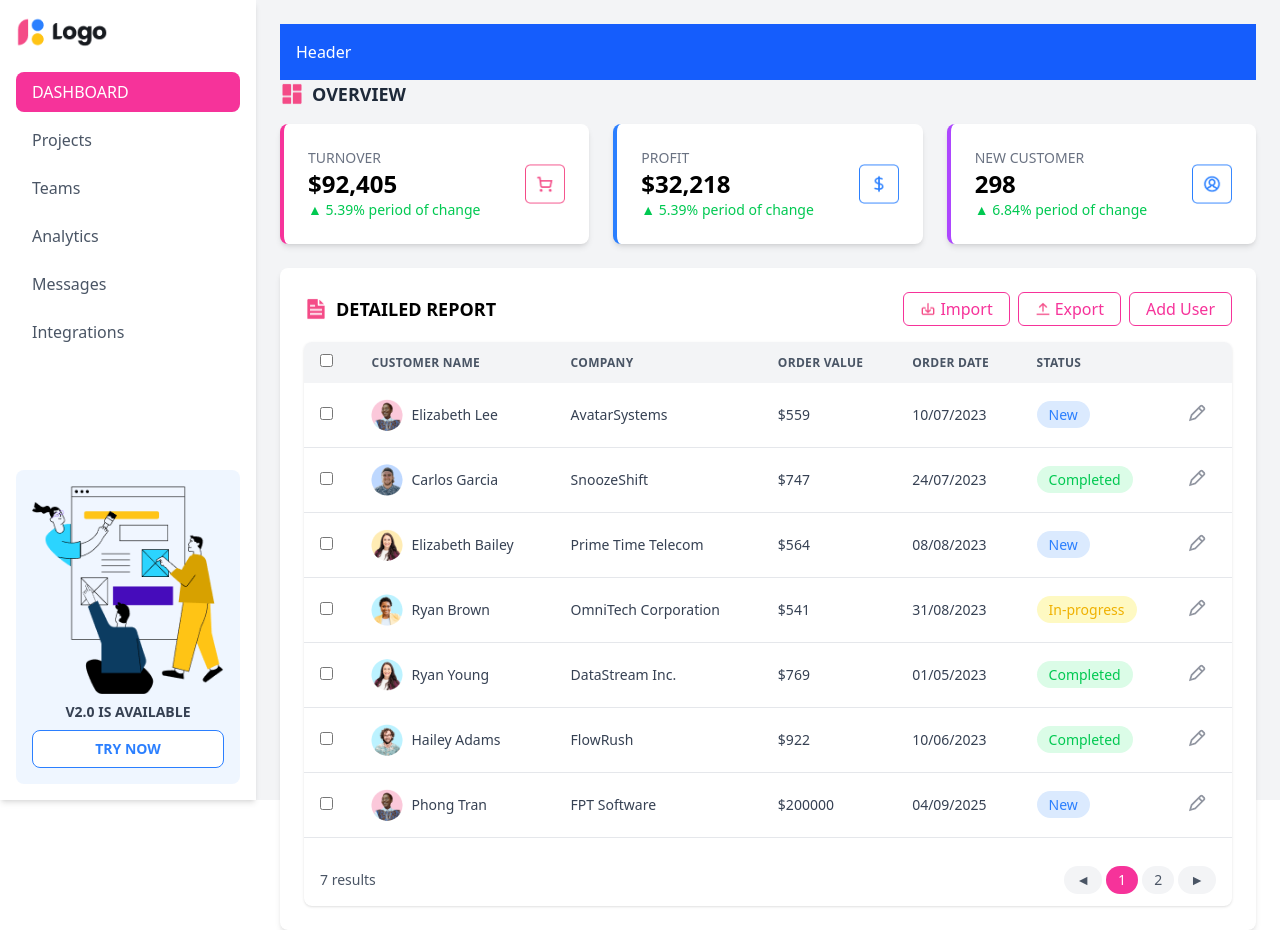
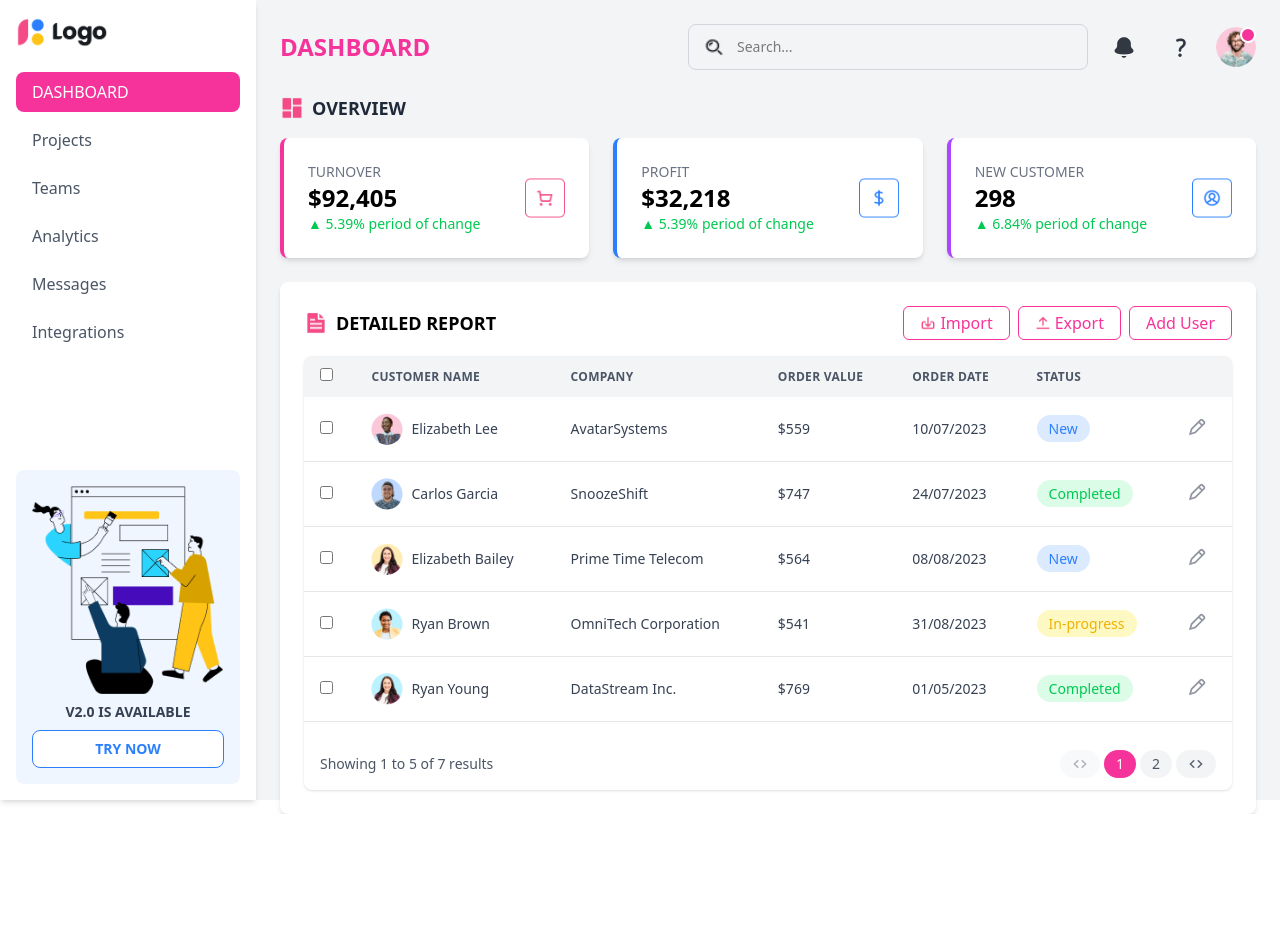
Before and after one commit to phongtran2004/22717861_TranDiPhong_ThucHanh-PTGDUD, a React (Vite) app in the folder lab07/22717861_TranDiPhong_ThucHanhPTGDUD_lab07/: page / in a window 1280 px wide. After the commit the page ends 814 px from the top, so only its background shows below. Built offline with nearby package versions, Linux system fonts and the light colour scheme; data requests are answered from the project's data file.

Commit message:
11. Css all admin app

```diff
--- a/lab07/22717861_TranDiPhong_ThucHanhPTGDUD_lab07/src/components/DataTable.jsx
+++ b/lab07/22717861_TranDiPhong_ThucHanhPTGDUD_lab07/src/components/DataTable.jsx
@@ -1,8 +1,43 @@
-import React from 'react';
+import React, { useState } from 'react';
+import codeIcon from '../assets/img/code-icon.png';
 
 const DataTable = ({ columns, data, showPagination = true, totalResults = 0 }) => {
+    const [currentPage, setCurrentPage] = useState(1);
+    const itemsPerPage = 5; // Số bản ghi mỗi trang (có thể thay đổi)
+
+    // Tính toán số trang
+    const totalPages = Math.ceil(totalResults / itemsPerPage);
+
+    // Lấy dữ liệu cho trang hiện tại
+    const startIndex = (currentPage - 1) * itemsPerPage;
+    const endIndex = startIndex + itemsPerPage;
+    const currentData = data.slice(startIndex, endIndex);
+
+    // Xử lý chuyển trang
+    const handlePrevious = () => {
+        if (currentPage > 1) {
+            setCurrentPage(currentPage - 1);
+        }
+    };
+
+    const handleNext = () => {
+        if (currentPage < totalPages) {
+            setCurrentPage(currentPage + 1);
+        }
+    };
+
+    const handlePageClick = (page) => {
+        setCurrentPage(page);
+    };
+
+    // Tạo mảng các số trang để hiển thị
+    const pageNumbers = [];
+    for (let i = 1; i <= totalPages; i++) {
+        pageNumbers.push(i);
+    }
+
     return (
-        <div className="rounded-lg shadow-sm overflow-x-auto">
+        <div className="mt-1.5 rounded-lg shadow-sm overflow-x-auto">
             {/* Bảng */}
             <table className="w-full text-left border-collapse">
                 <thead>
@@ -18,7 +53,7 @@ const DataTable = ({ columns, data, showPagination = true, totalResults = 0 }) =
                     </tr>
                 </thead>
                 <tbody>
-                    {data.map((row, rowIndex) => (
+                    {currentData.map((row, rowIndex) => (
                         <tr
                             key={rowIndex}
                             className="border-b border-gray-200 hover:bg-gray-50 transition-colors"
@@ -34,21 +69,42 @@ const DataTable = ({ columns, data, showPagination = true, totalResults = 0 }) =
             </table>
 
             {/* Phân trang */}
-            {showPagination && (
+            {showPagination && totalResults > 0 && (
                 <div className="flex justify-between items-center mt-4 px-4 py-3 text-sm text-gray-600">
-                    <span>{totalResults} results</span>
+                    <span>
+                        Showing {startIndex + 1} to {Math.min(endIndex, totalResults)} of {totalResults} results
+                    </span>
                     <div className="flex space-x-1">
-                        <button className="px-3 py-1 bg-gray-100 rounded-full hover:bg-gray-200 transition-colors">
-                            ◄
+                        <button
+                            onClick={handlePrevious}
+                            disabled={currentPage === 1}
+                            className={`px-3 py-1 bg-gray-100 rounded-full transition-colors ${currentPage === 1 ? 'opacity-50 cursor-not-allowed' : 'hover:bg-gray-200'
+                                }`}
+                        >
+                            <img src={codeIcon} alt="Next" className="w-4 h-4" />
                         </button>
-                        <button className="px-3 py-1 bg-pink-500 text-white rounded-full hover:bg-pink-600 transition-colors">
-                            1
-                        </button>
-                        <button className="px-3 py-1 bg-gray-100 rounded-full hover:bg-gray-200 transition-colors">
-                            2
-                        </button>
-                        <button className="px-3 py-1 bg-gray-100 rounded-full hover:bg-gray-200 transition-colors">
-                            ►
+
+                        {/* Hiển thị các nút số trang */}
+                        {pageNumbers.map((page) => (
+                            <button
+                                key={page}
+                                onClick={() => handlePageClick(page)}
+                                className={`px-3 py-1 rounded-full transition-colors ${currentPage === page
+                                    ? 'bg-pink-500 text-white hover:bg-pink-600'
+                                    : 'bg-gray-100 hover:bg-gray-200'
+                                    }`}
+                            >
+                                {page}
+                            </button>
+                        ))}
+
+                        <button
+                            onClick={handleNext}
+                            disabled={currentPage === totalPages}
+                            className={`px-3 py-1 bg-gray-100 rounded-full transition-colors ${currentPage === totalPages ? 'opacity-50 cursor-not-allowed' : 'hover:bg-gray-200'
+                                }`}
+                        >
+                            <img src={codeIcon} alt="Next" className="w-4 h-4" />
                         </button>
                     </div>
                 </div>
--- a/lab07/22717861_TranDiPhong_ThucHanhPTGDUD_lab07/src/components/Header.jsx
+++ b/lab07/22717861_TranDiPhong_ThucHanhPTGDUD_lab07/src/components/Header.jsx
@@ -1,9 +1,45 @@
-// components/Header.js
 import React from 'react';
+import bellIcon from '../assets/img/bell-icon.png';
+import questionIcon from '../assets/img/question-icon.png';
+import searchIcon from '../assets/img/search-icon.png';
+import avatar13 from '../assets/img/avatar13.png';
 
 const Header = () => {
   return (
-    <div className="bg-blue-600 p-4 text-white">Header</div>
+    <div className="flex justify-between items-center mb-6">
+      <div className="flex items-center">
+        <span className="text-pink-500 font-bold text-2xl">DASHBOARD</span>
+      </div>
+
+      <div className="flex items-center space-x-4">
+        <div className="relative w-100">
+          <div className="absolute left-4 top-1/2 transform -translate-y-1/2">
+            <img src={searchIcon} alt="Search" className="w-5 h-5" />
+          </div>
+          <input
+            type="text"
+            placeholder="Search..."
+            className="w-full pl-12 pr-4 py-3 border border-gray-300 rounded-lg text-sm focus:outline-none focus:ring-2 focus:ring-blue-300"
+          />
+        </div>
+
+        <div className="w-10 h-10 flex items-center justify-center">
+          <img src={bellIcon} alt="Bell" />
+        </div>
+        <div className="w-10 h-10 flex items-center justify-center">
+          <img src={questionIcon} alt="Question" />
+        </div>
+
+        <div className="relative">
+          <img
+            src={avatar13}
+            alt="Avatar"
+            className="w-10 h-10 rounded-full object-cover"
+          />
+          <span className="absolute top-0 right-0 w-4 h-4 bg-pink-500 rounded-full border-2 border-white"></span>
+        </div>
+      </div>
+    </div>
   );
 };
 
```
Also changed, not shown: lab07/22717861_TranDiPhong_ThucHanhPTGDUD_lab07/Ảnh minh chứng/anh-minh-chung-cau-11-css-admin-app.PNG (added).
